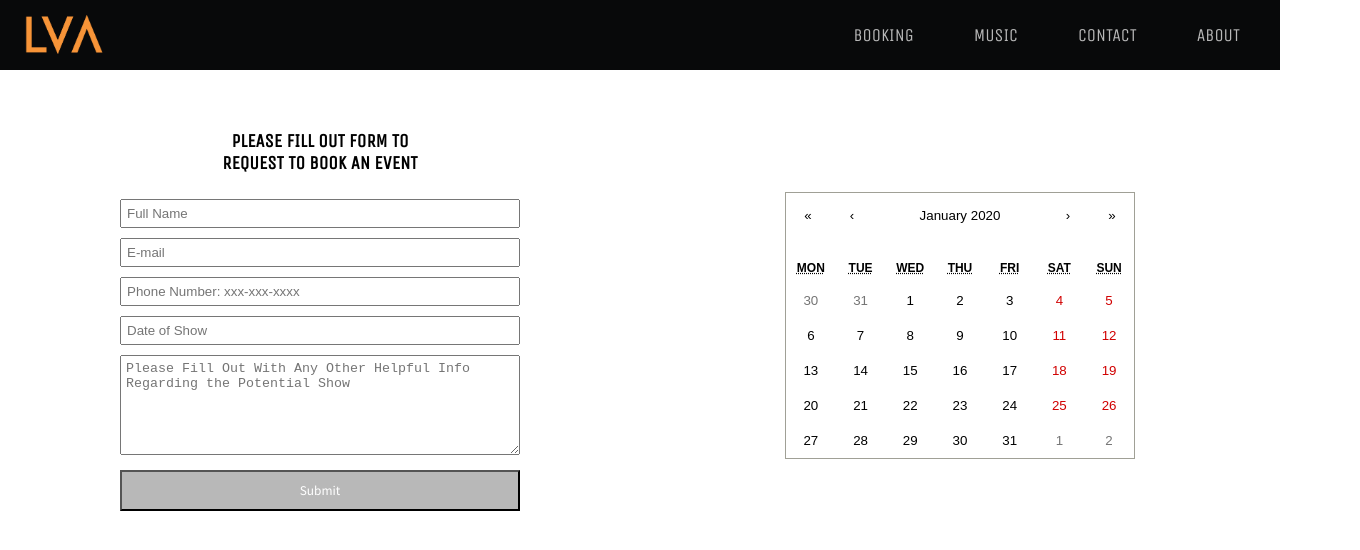
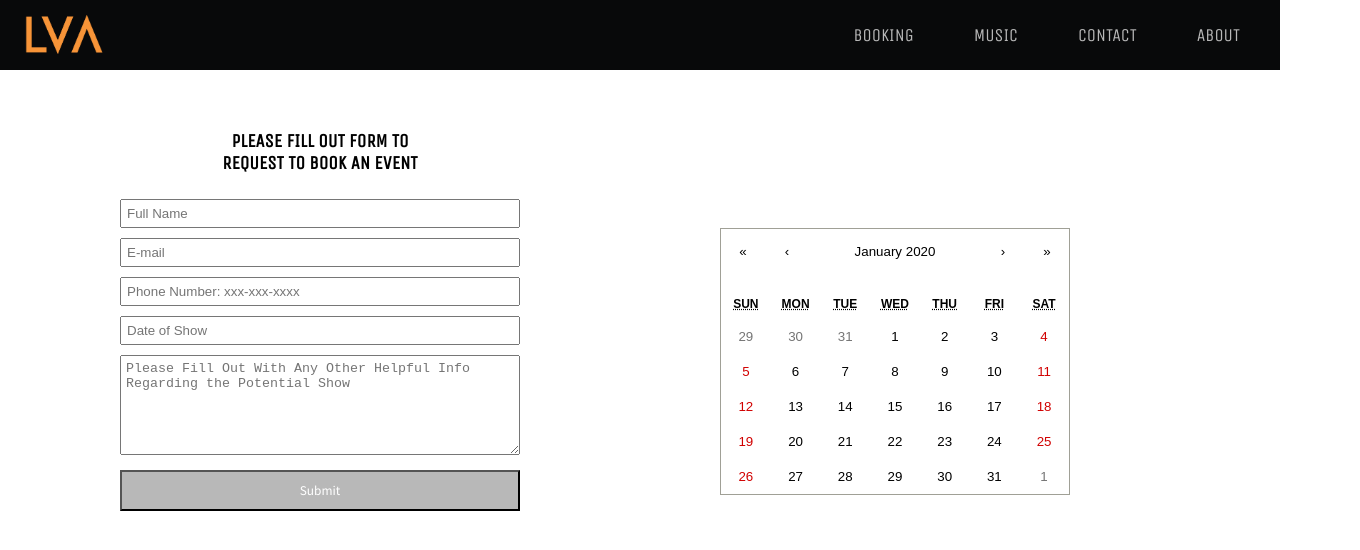
Before and after one commit to V-School-Module-7/dj-luvu-luvu-app, a React (Create React App) app in the folder client/: page /booking in a window 1280 px wide. Shown: the top 550 px of the page, 1360 px wide, since content can reach past the window. Built offline with nearby package versions, Linux system fonts and the light colour scheme.

Commit message:
played with calendar on booking and bookingform components

```diff
--- a/client/src/Components/Booking.js
+++ b/client/src/Components/Booking.js
@@ -1,21 +1,33 @@
-import React, { useState } from 'react'
+import React, { useState, useContext, useEffect } from 'react'
 import { Calendar } from 'react-calendar'
+import { ShowContext } from './Provider'
 
 function Booking(props) {
-    const [events, setEvents] = useState({
-        date: new Date(),
-    })
+    const { shows, getShows } = useContext(ShowContext)
 
-    const onChange = (date) => {
-        setEvents({ date })
-    }
-    console.log(events.date)
+    useEffect(() => {
+        getShows()
+    }, [])
+
+    // const [events, setEvents] = useState({
+    //     date: new Date(),
+    // })
+
+    // const onChange = (date) => {
+    //     setEvents({ date })
+    // }
+    // console.log(events.date)
+
+    const result = shows && shows.map(dates => (dates.date))
+    console.log(result)
+
     return(
-        <div>
-            <Calendar
+        <div style={{height: '800px', width: '600px'}}>
+            {/* <Calendar
                 onChange={onChange}
                 value={events.date}
-            />
+            /> */}
+            <button style={{backgroundColor: 'red', height: '100px', width: '200px'}} onClick={() => getShows()}></button>
         </div>
     )
 }
--- a/client/src/Components/BookingForm.js
+++ b/client/src/Components/BookingForm.js
@@ -1,10 +1,12 @@
-import React, { useState } from 'react'
+import React, { useState, useContext, useEffect } from 'react'
 import axios from 'axios'
 import bookingImage from '../Images/Luva-6cropped.jpg'
 import { Calendar } from 'react-calendar'
+import Booking from './Booking'
+import { ShowContext } from './Provider'
 
 export default function BookingForm() {
-
+    const { shows, getShows } = useContext(ShowContext)
     const [ fullName, setFullname ] = useState('')
     const [ email, setEmail ] = useState('')
     const [ phone, setPhone ] = useState('')
@@ -12,6 +14,10 @@ export default function BookingForm() {
     const [ events, setEvents ] = useState('')
     // const [ showDate, setShowDate ] = useState('')
     // const [ showPrice, setShowPrice ] = useState('')
+
+    // useEffect(() => {
+    //     getShows()
+    // }, [])
 
     const inputs = {
         fullName,
@@ -79,6 +85,8 @@ export default function BookingForm() {
     //     const shortDate = date.slice(0, 14)
     //     return shortDate
     // }
+    const result = shows && shows.map(dates => (dates.date))
+    var testDate = '2020-02-03'
 
 return(
     <div className='contactContainer'>
@@ -142,7 +150,10 @@ return(
             <Calendar
                 onChange={dateChange}
                 value={events.date}
+                //tileDisabled={() => testDate}
+                calendarType="US"
             />
+            {/* <Booking /> */}
         </div>
     </div>
     )
--- a/client/src/StylesFolder/ContactForm.scss
+++ b/client/src/StylesFolder/ContactForm.scss
@@ -111,8 +111,16 @@ $formwidthXLarge: 500px;
     }
 }
 .bookingImage {
-    margin-top: 24vh;
+    margin-top: 28.5vh;
     grid-column: 2/3;
+    height: 0;
+    width: 0;
+    margin-left: 25%;
+    @media (min-width: 1000px) {
+        height: auto;
+        width: 100%;
+    }
+    // margin-top: 4vh;
     // background-image: url('../Images/Luva-6cropped.jpg');
     // background-position: center;
     // background-repeat: no-repeat;
```
Also changed, not shown: 2 other files (tests, documents, lock files or other folders).
